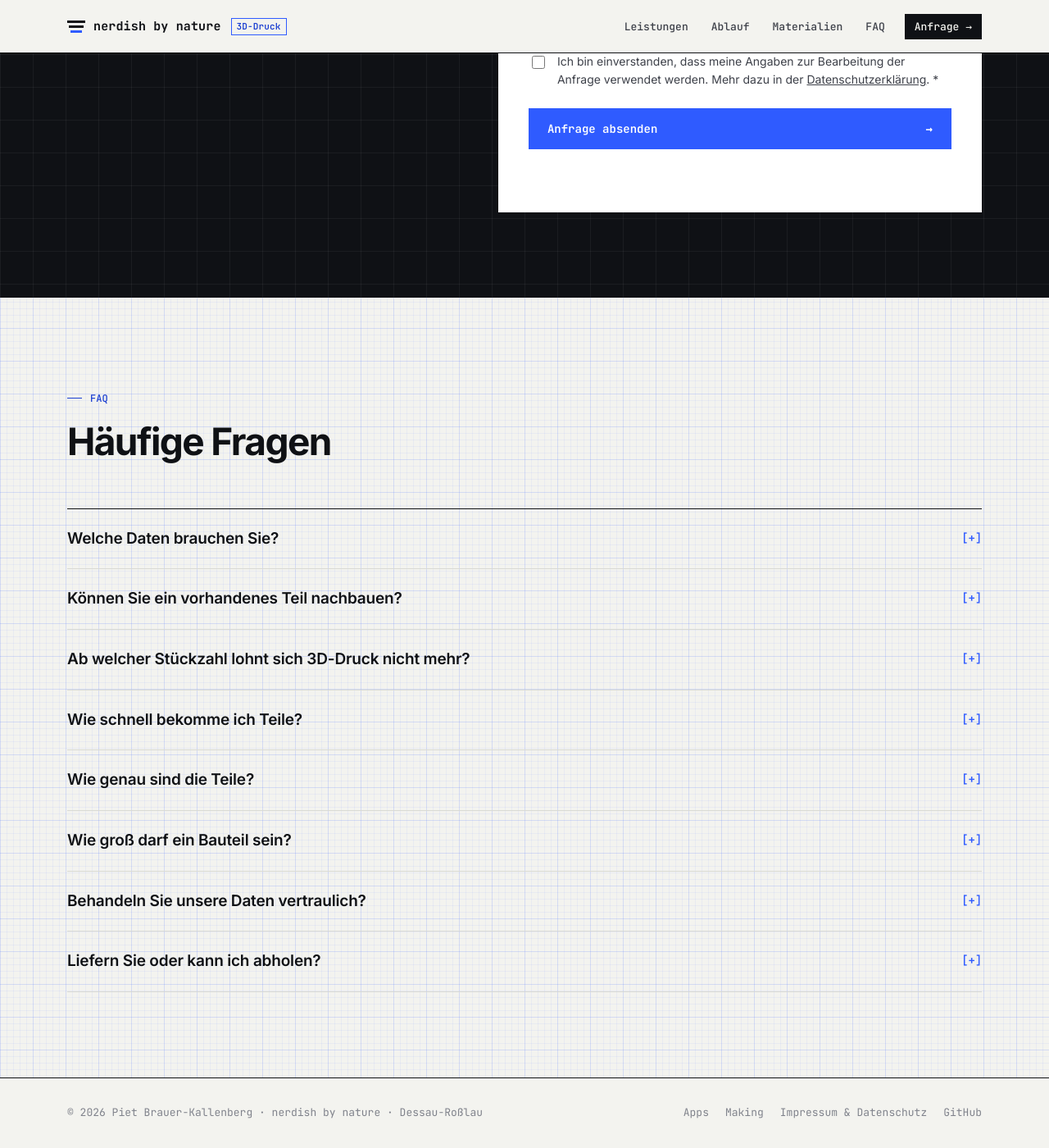
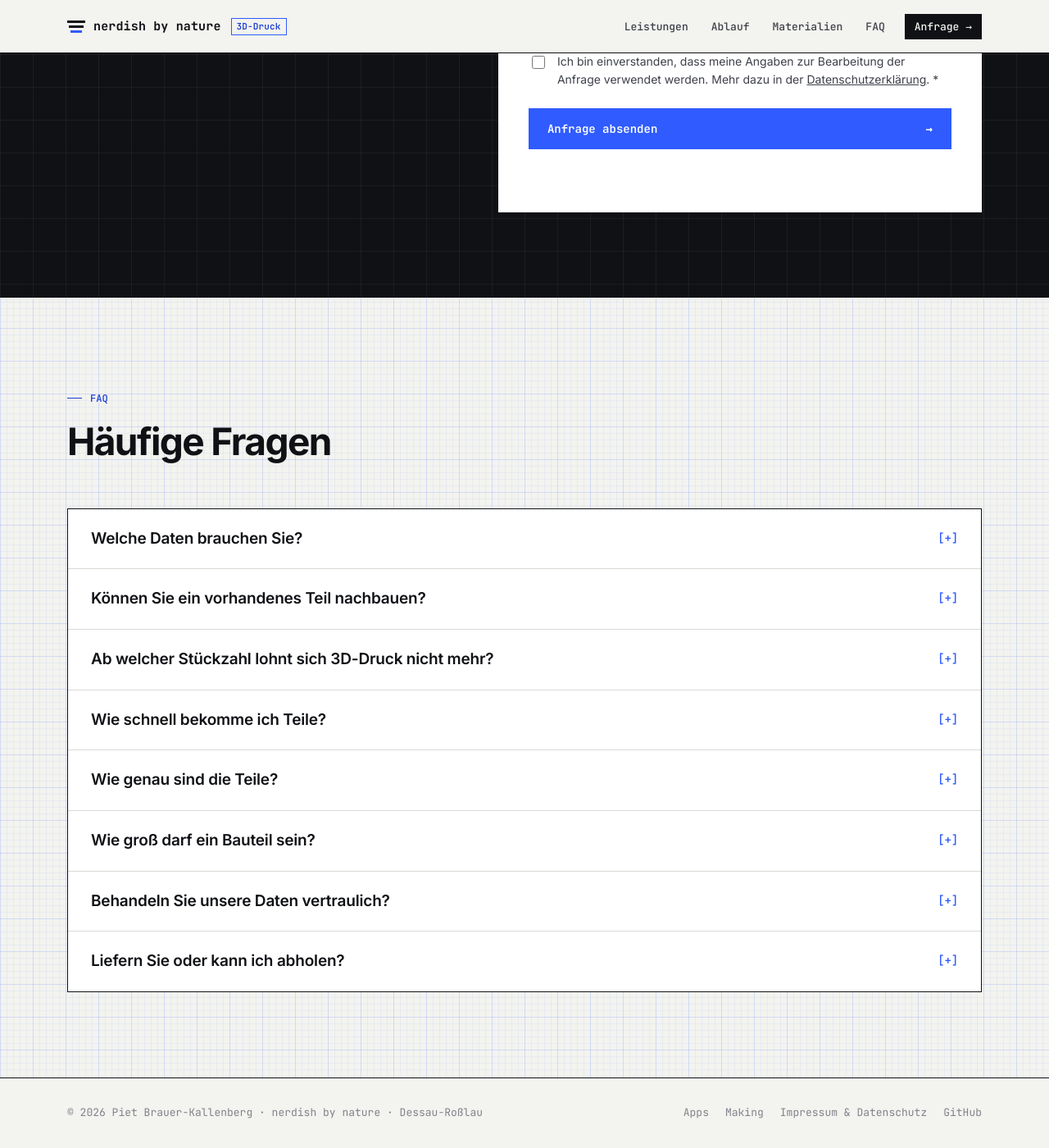
Before and after one commit to nerdishbynature/nerdishbynature.github.io, a Jekyll site: the page index.html, which Jekyll copies as it is, in a window 1280 px wide and 1400 px high, scrolled down 4120 px. Shown: the whole window at 82% size. Built offline with Jekyll 4.4.1, drawn with Linux system fonts in a browser that asks for light colours.

Commit message:
Put the FAQ on a solid background for readability

```diff
--- a/assets/druck/style.css
+++ b/assets/druck/style.css
@@ -433,8 +433,12 @@ form.quote .mf-actions .btn { width: auto; padding: 12px 16px; }
 .mf-copy:hover { border-color: var(--blue); color: var(--blue); }
 
 /* FAQ */
-.faq-list { border-top: 1px solid var(--ink); }
-.faq details { border-bottom: 1px solid var(--rule); }
+.faq-list {
+  background: var(--surface);
+  border: 1px solid var(--ink);
+}
+.faq details { padding: 0 28px; border-bottom: 1px solid var(--rule); }
+.faq details:last-child { border-bottom: 0; }
 .faq summary {
   cursor: pointer;
   list-style: none;
@@ -511,6 +515,8 @@ footer a:hover { color: var(--blue); }
   .row { grid-template-columns: 1fr; gap: 0; }
   form.quote { padding: 24px 18px; }
   .legal .sheet { padding: 28px 20px; }
+  .faq details { padding: 0 18px; }
+  .faq summary { font-size: 17px; padding: 20px 0; }
 }
 @media (max-width: 359px) {
   .logo .mark { display: none; }
```
